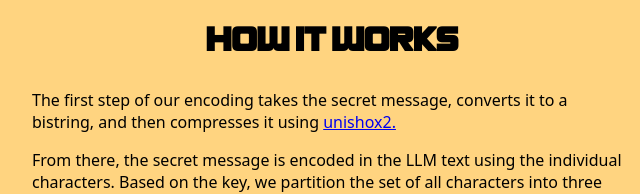
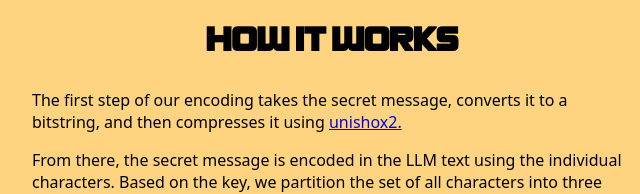
Before and after one commit to hashbron/garfield-naruto, a plain HTML site: page index.html in a window 1280 px wide. Shown: the part 2227-2421 px from the top of the page, 308-948 px from the left. Drawn offline with Linux system fonts and the light colour scheme.

Commit message:
Fix typo in encoding description paragraph
:3

```diff
--- a/index.html
+++ b/index.html
@@ -61,7 +61,7 @@
     <pre id="decodeOutput">Decoded message will appear here…</pre>
 
     <h2 id="how_it_works_section">How it works</h2>
-    <p>The first step of our encoding takes the secret message, converts it to a bistring, and then compresses it using <a href="https://pypi.org/project/unishox2-py3/">unishox2.</a></p>
+    <p>The first step of our encoding takes the secret message, converts it to a bitstring, and then compresses it using <a href="https://pypi.org/project/unishox2-py3/">unishox2.</a></p>
 
     <p>From there, the secret message is encoded in the LLM text using the individual characters. Based on the key, we partition the set of all characters into three subsets. One set encodes a 0, another a 1, and the third encodes a skip. The partitioning is done using the frequency of different characters in English language text.</p>
     <div class="table_holder">
```
